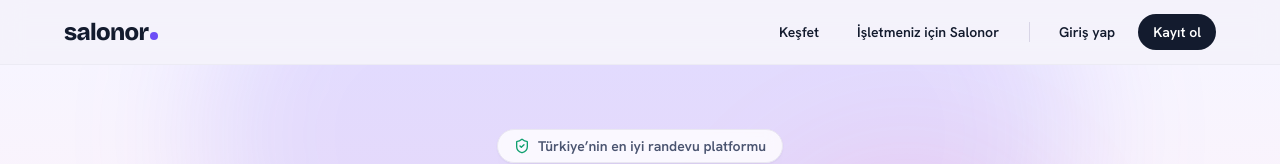
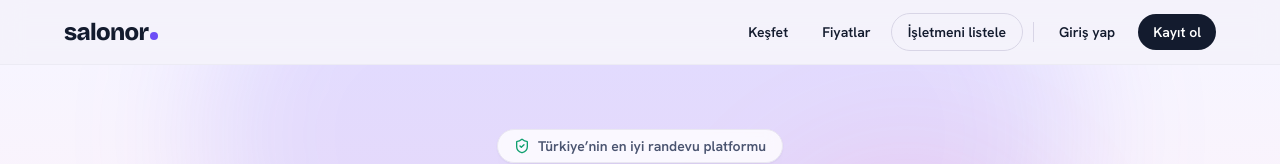
Before and after one commit to ichbinferhat/salonor, a Next.js app: page / in a window 1280 px wide. Shown: the top 164 px of the page. Built offline with nearby package versions, Linux system fonts and the light colour scheme; no server answers; the database is empty.

Commit message:
Header yeniden tasarim (sag hizali nav + Isletmeni listele pill + Fiyatlar); mobil yatay tasma korumasi (overflow-x clip); mobil menude Fiyatlar

```diff
--- a/src/app/globals.css
+++ b/src/app/globals.css
@@ -127,6 +127,8 @@ body {
   font-family: var(--font-sans);
   -webkit-font-smoothing: antialiased;
   text-rendering: optimizeLegibility;
+  /* Mobilde yatay taşmayı engelle (sticky header'ı bozmaz — clip, hidden değil) */
+  overflow-x: clip;
 }
 
 ::selection {
--- a/src/components/layout/header-menus.tsx
+++ b/src/components/layout/header-menus.tsx
@@ -10,6 +10,7 @@ import {
   LogOut,
   Menu,
   Store,
+  Tag,
   User,
   X,
 } from "lucide-react";
@@ -131,6 +132,9 @@ export function MobileMenu({ session }: { session: SessionInfo | null }) {
             <MenuLink href="/isletme" icon={<Store className="size-4" />} onClick={close}>
               İşletmeniz için Salonor
             </MenuLink>
+            <MenuLink href="/fiyatlandirma" icon={<Tag className="size-4" />} onClick={close}>
+              Fiyatlar
+            </MenuLink>
             <div className="my-2 border-t border-line" />
             {session ? (
               <>
--- a/src/components/layout/site-header.tsx
+++ b/src/components/layout/site-header.tsx
@@ -6,6 +6,7 @@ import { UserMenu, MobileMenu } from "./header-menus";
 
 export async function SiteHeader() {
   const session = await getSession();
+  const info = session ? { name: session.name, role: session.role } : null;
 
   return (
     <header className="sticky top-0 z-40 border-b border-line/70 bg-cream/85 backdrop-blur-md">
@@ -15,19 +16,25 @@ export async function SiteHeader() {
         <nav className="hidden items-center gap-1.5 md:flex">
           <Link
             href="/arama"
-            className="rounded-full px-4 py-2 text-sm font-semibold text-ink transition-colors hover:bg-ink/5"
+            className="rounded-full px-3.5 py-2 text-sm font-semibold text-ink transition-colors hover:bg-ink/5"
           >
             Keşfet
           </Link>
           <Link
+            href="/fiyatlandirma"
+            className="rounded-full px-3.5 py-2 text-sm font-semibold text-ink transition-colors hover:bg-ink/5"
+          >
+            Fiyatlar
+          </Link>
+          <Link
             href="/isletme"
-            className="rounded-full px-4 py-2 text-sm font-semibold text-ink transition-colors hover:bg-ink/5"
+            className="rounded-full border border-line-strong px-4 py-2 text-sm font-semibold text-ink transition-all hover:border-ink/40 hover:bg-surface"
           >
-            İşletmeniz için Salonor
+            İşletmeni listele
           </Link>
-          <span className="mx-2 h-5 w-px bg-line-strong" aria-hidden />
-          {session ? (
-            <UserMenu session={{ name: session.name, role: session.role }} />
+          <span className="mx-1 h-5 w-px bg-line-strong" aria-hidden />
+          {info ? (
+            <UserMenu session={info} />
           ) : (
             <div className="flex items-center gap-2">
               <Button href="/giris" variant="ghost" size="sm">
@@ -40,9 +47,10 @@ export async function SiteHeader() {
           )}
         </nav>
 
-        <MobileMenu
-          session={session ? { name: session.name, role: session.role } : null}
-        />
+        <div className="flex items-center gap-2 md:hidden">
+          {info && <UserMenu session={info} />}
+          <MobileMenu session={info} />
+        </div>
       </div>
     </header>
   );
```
